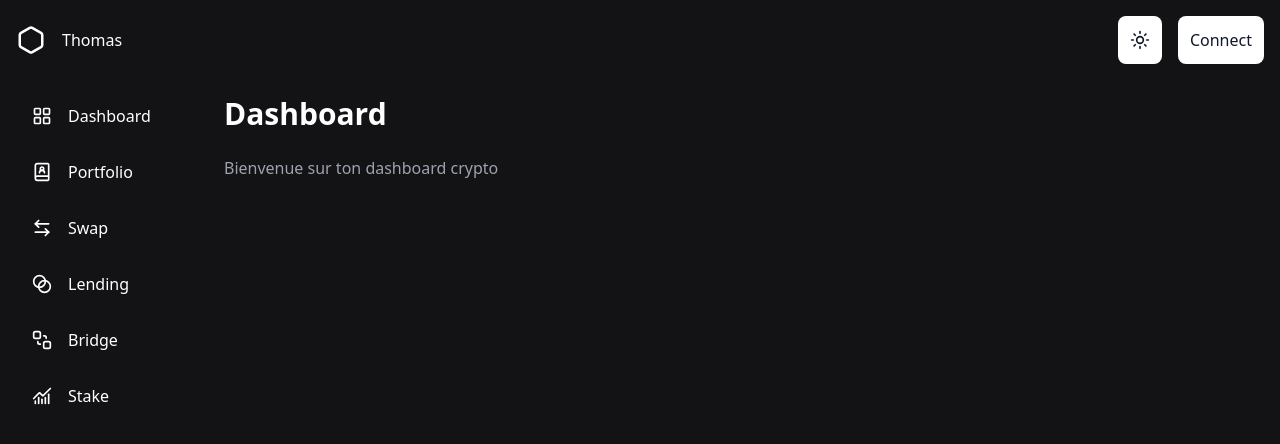
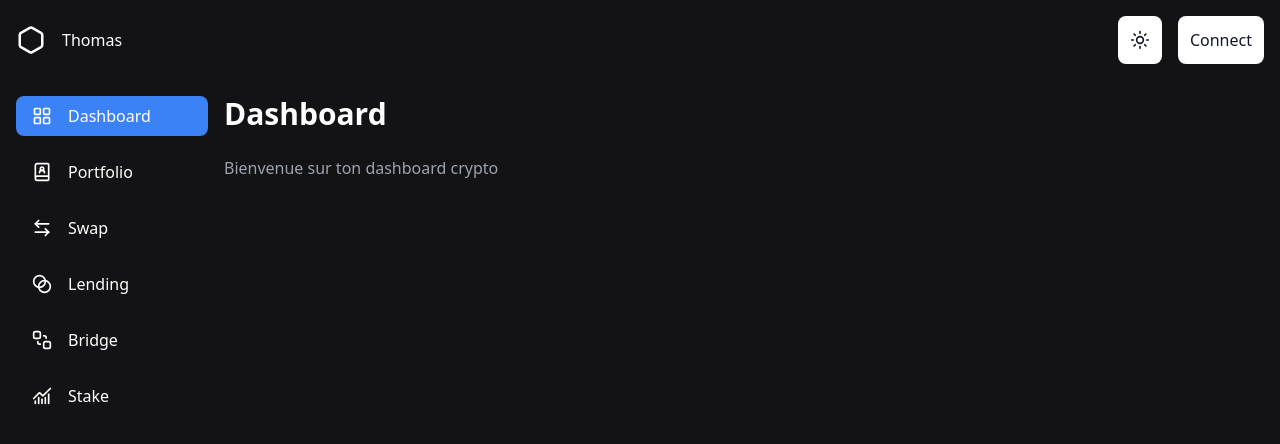
Before and after one commit to thomasalzonne/cryptoportfolio, a React (Vite) app in the folder frontend/: page /dashboard in a window 1280 px wide. Shown: the top 444 px of the page. Built offline with nearby package versions, Linux system fonts and the light colour scheme.

Commit message:
Update Nav buttons

```diff
--- /dev/null
+++ b/frontend/src/components/NavItem.tsx
@@ -0,0 +1,26 @@
+import { NavLink } from 'react-router-dom'
+import type { LucideIcon } from 'lucide-react'
+
+interface NavItemProps {
+  title: string
+  icon: LucideIcon
+  to: string
+}
+
+export default function NavItem({ title, icon: Icon, to }: NavItemProps) {
+  return (
+    <NavLink
+      to={to}
+      className={({ isActive }) =>
+        `flex w-full items-center gap-4 px-4 py-2 rounded-lg transition-colors duration-300 ${
+          isActive
+            ? 'bg-slate-200 dark:bg-blue-500 text-white'
+            : 'text-gray-800 dark:text-white hover:bg-gray-200 dark:hover:bg-gray-900'
+        }`
+      }
+    >
+      <Icon size={20} className='text-gray-800 dark:text-white'/>
+      <p className='text-gray-800 dark:text-white'>{title}</p>
+    </NavLink>
+  )
+}
--- a/frontend/src/components/Navbar.tsx
+++ b/frontend/src/components/Navbar.tsx
@@ -1,15 +1,15 @@
-import Button from "./Button";
+import NavItem from "./NavItem"
 import { LayoutGrid, BookUser, ArrowLeftRight, Blend, SendToBack, ChartNoAxesCombined } from 'lucide-react'
 
 export default function Navbar() {
     return(
-        <div className="min-w-48 space-y-4">
-            <Button title="Dashboard" icon={LayoutGrid} onClick={() => console.log('click')} />
-            <Button title="Portfolio" icon={BookUser} onClick={() => console.log('click')} />
-            <Button title="Swap" icon={ArrowLeftRight} onClick={() => console.log('click')} />
-            <Button title="Lending" icon={Blend} onClick={() => console.log('click')} />
-            <Button title="Bridge" icon={SendToBack} onClick={() => console.log('click')} />
-            <Button title="Stake" icon={ChartNoAxesCombined} onClick={() => console.log('click')} />
-        </div>
+        <nav className="min-w-48 space-y-4">
+            <NavItem title="Dashboard" icon={LayoutGrid} to="/dashboard" />
+            <NavItem title="Portfolio" icon={BookUser} to="/portfolio" />
+            <NavItem title="Swap" icon={ArrowLeftRight} to="/swap" />
+            <NavItem title="Lending" icon={Blend} to="/lending" />
+            <NavItem title="Bridge" icon={SendToBack} to="/bridge" />
+            <NavItem title="Stake" icon={ChartNoAxesCombined} to="/stake" />
+        </nav>
     )
 }
```
